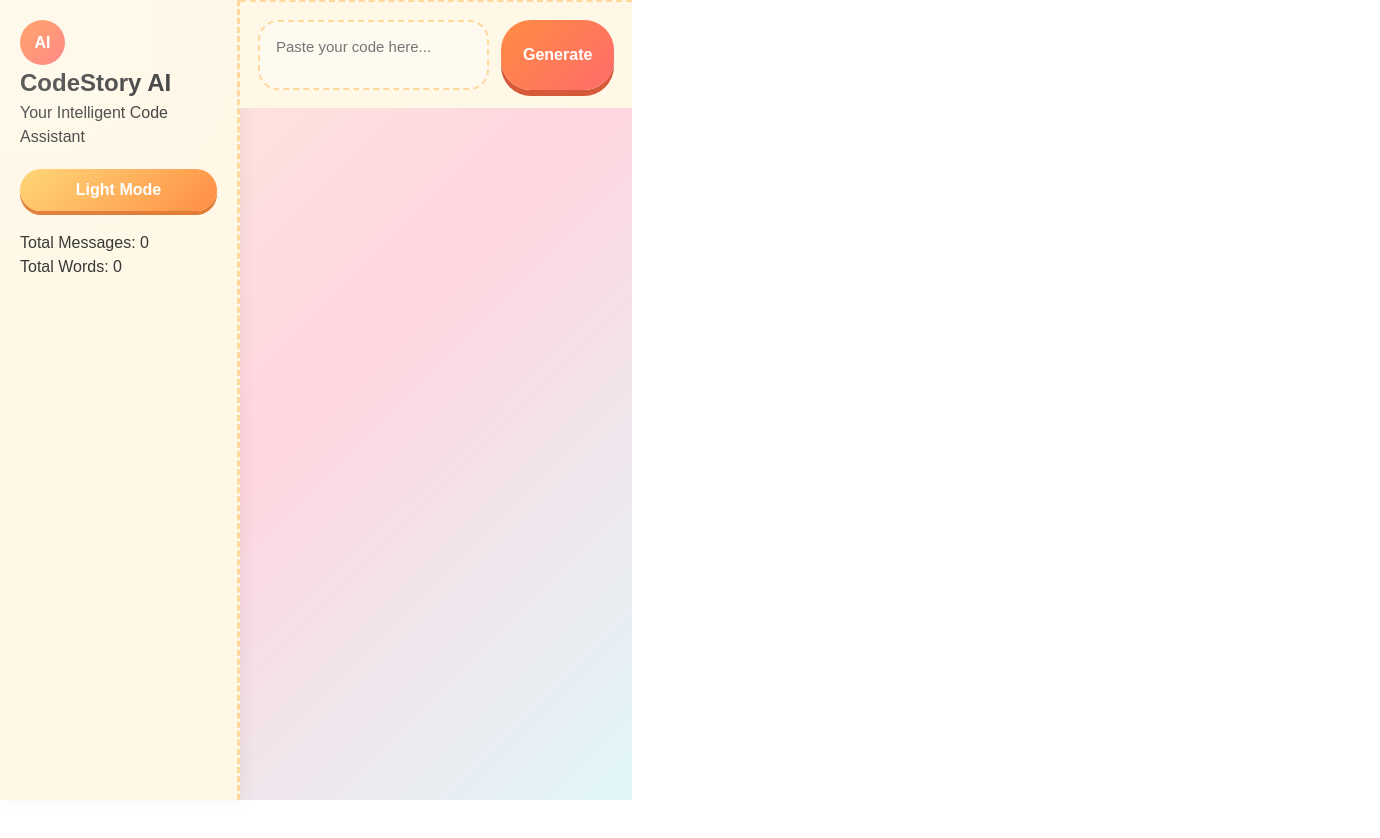
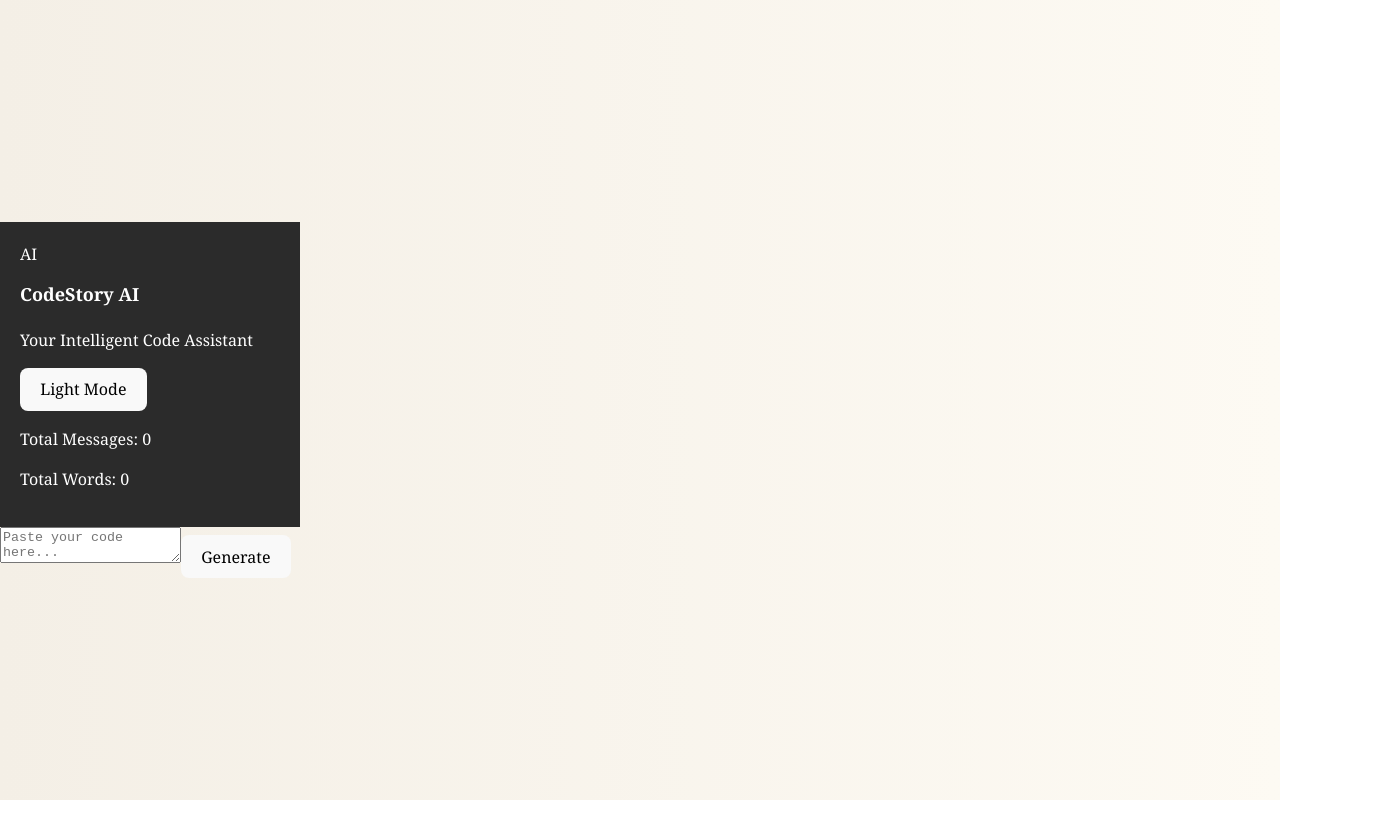
Before and after one commit to dhanshree-creator/learning-dna-ai, a React app in the folder frontend/: page / in a window 1280 px wide. Shown: the top 838 px of the page, 1380 px wide, since content can reach past the window. After the commit the page ends 800 px from the top, so only its background shows below. Built offline with nearby package versions, Linux system fonts and the light colour scheme; the HTML template or start-up script is replaced by a standard one.

Commit message:
Fix handleSubmit logic

```diff
--- a/frontend/src/App.css
+++ b/frontend/src/App.css
@@ -1,300 +1,172 @@
 /* ===============================
-   CodeStory AI - Storybook Theme
-   =============================== */
+   GLOBAL STYLE (Storybook Theme)
+================================ */
 
-*{
-  margin:0;
-  padding:0;
-  box-sizing:border-box;
-  font-family:"Poppins",sans-serif;
+body {
+  margin: 0;
+  font-family: "Georgia", "Times New Roman", serif;
+  background: linear-gradient(90deg,#f4efe6,#fdfaf3);
+  color: #2e2e2e;
 }
 
 /* ===============================
-   App Layout
-   =============================== */
+   CHAT AREA (BOOK PAGE)
+================================ */
 
-.app{
-  display:flex;
-  height:100vh;
-  background:linear-gradient(
-    135deg,
-    #FDEEDC,
-    #FFD6E0,
-    #E0F7FA
-  );
-  color:#333;
+.chat-container {
+  max-width: 900px;
+  margin: auto;
+  padding: 40px;
+}
+
+.chat-window {
+  background: #fffdf6;
+  border-radius: 12px;
+  padding: 50px;
+  box-shadow: 0 10px 30px rgba(0,0,0,0.08);
+  border: 1px solid #ece6d8;
 }
 
 /* ===============================
-   Sidebar
-   =============================== */
+   AI MESSAGE (STORY TEXT)
+================================ */
 
-.sidebar{
-  width:240px;
-  padding:20px;
-  display:flex;
-  flex-direction:column;
-  gap:20px;
-
-  background:#FFF8E7;
-  border-right:3px dashed #FFD89C;
-
-  box-shadow:4px 0 15px rgba(0,0,0,0.05);
+.ai-message {
+  font-size: 18px;
+  line-height: 1.8;
+  margin-bottom: 28px;
+  padding-left: 18px;
+  border-left: 3px solid #d6c8a7;
+  animation: fadeIn 0.3s ease;
 }
 
-/* Logo */
-
-.logo{
-  display:flex;
-  align-items:center;
-  gap:10px;
-  font-weight:600;
-  font-size:18px;
-}
-
-.logo-circle{
-  width:45px;
-  height:45px;
-  border-radius:50%;
-  background:linear-gradient(
-    135deg,
-    #FF8C42,
-    #FF6B6B
-  );
-  display:flex;
-  align-items:center;
-  justify-content:center;
-  color:white;
-  font-weight:bold;
-}
-
-/* Sidebar buttons */
-
-.sidebar button{
-  padding:12px;
-  border:none;
-  border-radius:25px;
-
-  background:linear-gradient(
-    135deg,
-    #FFD166,
-    #FF8C42
-  );
-
-  color:white;
-  font-weight:600;
-
-  cursor:pointer;
-
-  box-shadow:0 4px 0 #e07a32;
-  transition:0.2s;
-}
-
-.sidebar button:hover{
-  transform:translateY(-2px);
+.ai-message::before {
+  content: "✦ Story";
+  display: block;
+  font-size: 12px;
+  color: #a89a7a;
+  margin-bottom: 6px;
+  letter-spacing: 1px;
 }
 
 /* ===============================
-   Main Chat Area
-   =============================== */
+   USER MESSAGE (MARGIN NOTE)
+================================ */
 
-.main{
-  flex:1;
-  display:flex;
-  flex-direction:column;
+.user-message {
+  background: #fff8e8;
+  border: 1px solid #f0e3c7;
+  padding: 14px 18px;
+  border-radius: 8px;
+  font-size: 15px;
+  margin-bottom: 20px;
+  width: fit-content;
+  max-width: 60%;
+  margin-left: auto;
+  box-shadow: 0 4px 10px rgba(0,0,0,0.04);
+}
+
+.user-message::before {
+  content: "📝 You";
+  display: block;
+  font-size: 12px;
+  color: #9a8c6d;
+  margin-bottom: 5px;
 }
 
 /* ===============================
-   Header
-   =============================== */
+   INPUT AREA
+================================ */
 
-.header{
-  padding:18px;
-  font-size:18px;
-  font-weight:600;
+.input-container {
+  margin-top: 30px;
+  display: flex;
+  gap: 10px;
+}
 
-  border-bottom:2px dashed #FFD89C;
+.input-box {
+  flex: 1;
+  padding: 14px;
+  border-radius: 8px;
+  border: 1px solid #e2d8bf;
+  background: #fffdf6;
+  font-size: 15px;
+}
 
-  background:#FFF8E7;
+.input-box:focus {
+  outline: none;
+  border-color: #c5b79a;
 }
 
 /* ===============================
-   Chat Area
-   =============================== */
+   SEND BUTTON
+================================ */
 
-.chat{
-  flex:1;
-  padding:25px;
-  overflow-y:auto;
+.send-button {
+  padding: 12px 20px;
+  border-radius: 8px;
+  border: none;
+  background: #8b6f47;
+  color: white;
+  font-weight: 600;
+  cursor: pointer;
+  transition: 0.2s;
+}
 
-  display:flex;
-  flex-direction:column;
-  gap:20px;
+.send-button:hover {
+  background: #6f5635;
 }
 
 /* ===============================
-   Message Styles
-   =============================== */
+   SIDEBAR (KEEP FEATURES SAME)
+================================ */
 
-.message{
-  max-width:75%;
-  padding:18px;
-  border-radius:20px;
-
-  font-size:15px;
-  line-height:1.6;
-
-  animation:fadeIn 0.4s ease;
-
-  box-shadow:0 8px 20px rgba(0,0,0,0.08);
+.sidebar {
+  background: #2b2b2b;
+  color: #fff;
+  width: 260px;
+  padding: 20px;
 }
 
-/* User Message */
-
-.user{
-  align-self:flex-end;
-
-  background:linear-gradient(
-    135deg,
-    #FF8C42,
-    #FF6B6B
-  );
-
-  color:white;
+.sidebar h2 {
+  font-size: 18px;
+  margin-bottom: 20px;
 }
 
-/* Bot Message */
+.sidebar-item {
+  padding: 10px 12px;
+  border-radius: 6px;
+  margin-bottom: 8px;
+  cursor: pointer;
+}
 
-.bot{
-  align-self:flex-start;
-
-  background:#FFF8E7;
-
-  border:2px dashed #FFD89C;
+.sidebar-item:hover {
+  background: #3c3c3c;
 }
 
 /* ===============================
-   Input Area
-   =============================== */
+   STORY TITLE
+================================ */
 
-.input-area{
-  display:flex;
-  padding:18px;
-
-  border-top:2px dashed #FFD89C;
-
-  background:#FFF8E7;
-}
-
-/* Text Area */
-
-textarea{
-  flex:1;
-  resize:none;
-
-  padding:16px;
-
-  border-radius:20px;
-  border:2px dashed #FFD89C;
-
-  background:#fffaf0;
-
-  font-size:15px;
-  outline:none;
-}
-
-/* Send Button */
-
-.input-area button{
-  margin-left:12px;
-
-  padding:14px 22px;
-
-  border:none;
-  border-radius:30px;
-
-  background:linear-gradient(
-    135deg,
-    #FF8C42,
-    #FF6B6B
-  );
-
-  color:white;
-  font-weight:600;
-
-  cursor:pointer;
-
-  box-shadow:0 6px 0 #d65a3a;
-
-  transition:0.2s;
-}
-
-.input-area button:hover{
-  transform:translateY(-2px);
+.story-title {
+  font-size: 26px;
+  font-weight: bold;
+  margin-bottom: 20px;
+  text-align: center;
+  color: #5a4b32;
 }
 
 /* ===============================
-   Scrollbar Styling
-   =============================== */
+   ANIMATION
+================================ */
 
-.chat::-webkit-scrollbar{
-  width:8px;
-}
-
-.chat::-webkit-scrollbar-thumb{
-  background:#FFD89C;
-  border-radius:10px;
-}
-
-/* ===============================
-   Animations
-   =============================== */
-
-@keyframes fadeIn{
-  from{
-    opacity:0;
-    transform:translateY(10px);
+@keyframes fadeIn {
+  from {
+    opacity: 0;
+    transform: translateY(6px);
   }
-  to{
-    opacity:1;
-    transform:translateY(0);
+  to {
+    opacity: 1;
+    transform: translateY(0);
   }
 }
-
-/* ===============================
-   Floating Magic Glow
-   =============================== */
-
-.app::before{
-  content:"";
-  position:absolute;
-
-  width:300px;
-  height:300px;
-
-  background:#ffffff40;
-
-  border-radius:50%;
-
-  filter:blur(80px);
-
-  top:-120px;
-  left:-120px;
-}
-
-.app::after{
-  content:"";
-  position:absolute;
-
-  width:250px;
-  height:250px;
-
-  background:#ffffff30;
-
-  border-radius:50%;
-
-  filter:blur(80px);
-
-  bottom:-100px;
-  right:-100px;
-}
```
